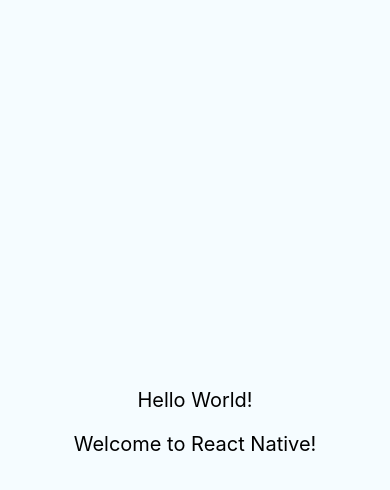
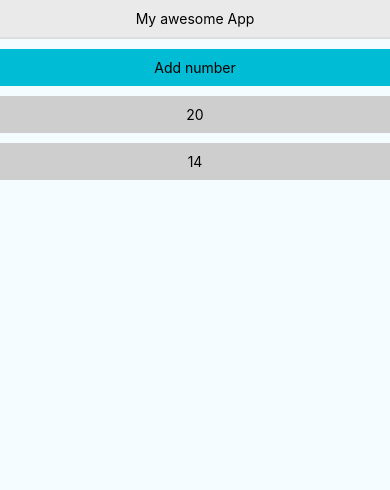
Before and after one commit to NetWorkRoom/react-native-start, a React Native app: screen / in a window 390 px wide. Shown: the top 490 px of the page. Built offline with nearby package versions, Linux system fonts and the light colour scheme.

Commit message:
Added info about Components

```diff
--- a/App.js
+++ b/App.js
@@ -1,27 +1,74 @@
+// Подключаем модули React и React Native
 import React, {Component} from 'react';
-import {StyleSheet, Text, View} from 'react-native';
+import {StyleSheet, View} from 'react-native';
 
-export default class App extends Component {
+// Подключаем компоненты
+import Nav from './src/Nav/Nav';
+import Generate from './src/Generate/Generate';
+import ListItem from './src/Generate/ListItem';
+
+// Инициализируем класс App
+class App extends Component {
+  // Инициализируем state с полями - nameOfApp, random
+  state = {
+    nameOfApp: 'My awesome App', // Название приложения
+    random: [20, 14] // Массив чисел
+  };
+
+  // Метод генерирует случаное новое значение и добавляет в state
+  onAddRandom = () => {
+    // alert('add random')
+    // Генерируем новое значение
+    let random = Math.floor(Math.random() * 100) + 1;
+    // Добвляем в массив random в state новое значение
+    this.setState(prevState => {
+      return {
+        random: [...prevState.random, random]
+      }
+    });
+  };
+
+  // Метод удаляет выбраное значениев массиве random
+  onItemDelete = (i) => {
+    // alert('delete item');
+    // alert(i);
+    // Создаем новый массив в котором нет удаляемого значения
+    let newArray = this.state.random.filter((item, index) => {
+      return index !== i;
+    });
+    // Заменяем значения массива в state на новые
+    this.setState({random: newArray});
+  };
+
+  // Отправляем на редер компонеты
   render() {
     return (
       <View style={styles.container}>
-        <Text style={styles.welcome}>Hello World!</Text>
-        <Text style={styles.welcome}>Welcome to React Native!</Text>
+          {/* Подключаем компонент Nav и передаем
+          в него название приложения из state */}
+          <Nav nameOfApp={this.state.nameOfApp}/>
+          {/* Подключаем компонент Generate и передаем
+          в него метод onAddRandom */}
+          <Generate add={this.onAddRandom} />
+          {/* Подключаем компонент ListItem и передаем в него
+          метод onItemDelete и массив с числами random */}
+          <ListItem
+              delete={this.onItemDelete}
+              items={this.state.random} />
       </View>
     );
   }
 }
 
+// Создаем описание стилей оформления для елементов в приложении
 const styles = StyleSheet.create({
   container: {
     flex: 1,
-    justifyContent: 'center',
+    justifyContent: 'flex-start',
     alignItems: 'center',
-    backgroundColor: '#F5FCFF',
-  },
-  welcome: {
-    fontSize: 20,
-    textAlign: 'center',
-    margin: 10,
+    backgroundColor: '#f5fcff',
   },
 });
+
+// Экспортируем класс App
+export default App;
--- /dev/null
+++ b/src/Generate/Generate.js
@@ -0,0 +1,39 @@
+// Подключаем модули React и React Native
+import React from 'react';
+import {StyleSheet, Text, View, TouchableWithoutFeedback} from 'react-native';
+
+// Инициализируем компонент Generate
+const Generate = (props) => (
+    <TouchableWithoutFeedback // Добавляет эффект при касании кнопки
+        // onPress={() => alert('Touched')}
+        // onLongPress={() => alert('Long Touched')}
+        // onPressIn={() => alert('Touched')}
+        // onPressOut={() => alert('Touched')}
+        // delayLongPress={5000}
+        onPress={() => {
+            // По касанию кнопки запускаем метод props.add()
+            // по сути в родительском компоненте onAddRandom()
+            props.add()
+        }}
+    >
+        {/* Кнопка Add number */}
+        <View style={styles.generate}>
+            <Text>Add number</Text>
+        </View>
+    </TouchableWithoutFeedback>
+);
+
+// Создаем описание стилей оформления для елементов в приложении
+const styles = StyleSheet.create({
+    generate: {
+        alignItems: 'center',
+        padding: 10,
+        backgroundColor: '#00bcd4',
+        width: '100%',
+        marginTop: 10,
+        marginBottom: 5,
+    }
+});
+
+// Экспортируем компнент Generate
+export default Generate;
--- /dev/null
+++ b/src/Generate/ListItem.js
@@ -0,0 +1,39 @@
+// Подключаем модули React и React Native
+import React from 'react';
+import {StyleSheet, Text, View, TouchableOpacity} from 'react-native';
+
+// Инициализируем компонент ListItem
+const ListItem = (props) => {
+    return (
+        // Перебираем массив props.items и выводим на странице кнопки с числами
+        props.items.map((item, i) => (
+            <TouchableOpacity // Добавляет эффект при касании кнопки
+                // По касанию кнопки запускаем метод props.delete()
+                // по сути в родительском компоненте onItemDelete()
+                // и удаляем выбранную кнопку
+                onPress={ () => props.delete(i) }
+                key={i} // Назначаем ключ каждому элементу
+                style={styles.listitem}
+            >
+                {/* Кнопка текущего значения в массиве */}
+                <View>
+                    <Text>{item}</Text>
+                </View>
+            </TouchableOpacity>
+        ))
+    )
+};
+
+// Создаем описание стилей оформления для елементов в приложении
+const styles = StyleSheet.create({
+    listitem: {
+        backgroundColor: '#cecece',
+        alignItems: 'center',
+        padding: 10,
+        width: '100%',
+        margin: 5,
+    }
+});
+
+// Экспортируем компнент ListItem
+export default ListItem;
--- /dev/null
+++ b/src/Nav/Nav.js
@@ -0,0 +1,26 @@
+// Подключаем модули React и React Native
+import React from 'react';
+import {StyleSheet, Text, View} from 'react-native';
+
+// Инициализируем компонент Nav
+const Nav = (props) => (
+    <View style={styles.nav}>
+        {/* Выводим название приложения из state */}
+        <Text>{props.nameOfApp}</Text>
+    </View>
+);
+
+// Создаем описание стилей оформления для елементов в приложении
+const styles = StyleSheet.create({
+    nav: {
+        backgroundColor: '#eaeaea',
+        alignItems: 'center',
+        padding: 10,
+        width: '100%',
+        borderBottomWidth: 2,
+        borderBottomColor: '#ddd'
+    },
+});
+
+// Экспортируем компонент Nav
+export default Nav;
```
Also changed, not shown: 1 other file (tests, documents, lock files or other folders).
